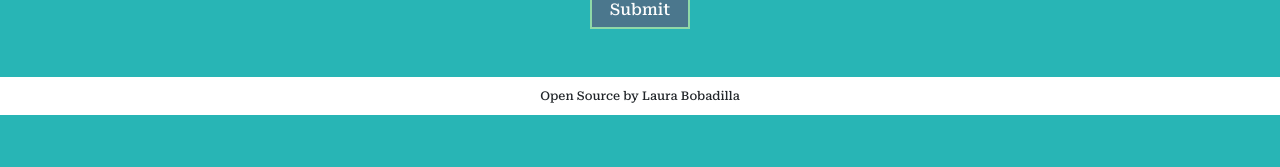
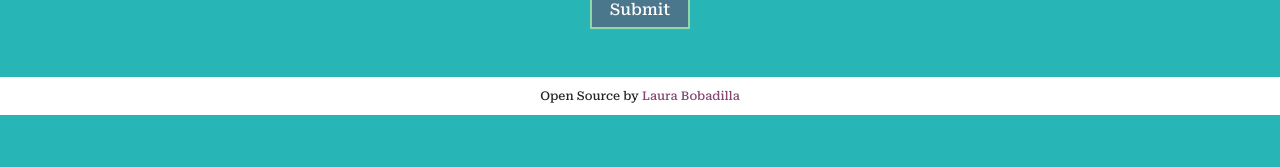
Before and after one commit to lkbobadi/dictionary-react-app, a React (Create React App) app: page / in a window 1280 px wide. Shown: the part 277-444 px from the top of the page. Built offline with nearby package versions, Linux system fonts and the light colour scheme; no server answers.

Commit message:
Footer CSS changed

```diff
--- a/src/App.css
+++ b/src/App.css
@@ -219,6 +219,11 @@ input[type="submit"]:hover {
   margin: 0 auto;
 }
 
+.footer a {
+  text-decoration: none;
+  color: var(--font-color);
+}
+
 .github-link {
   font-size: 12px;
 }
--- a/src/Search.js
+++ b/src/Search.js
@@ -68,7 +68,16 @@ export default function Search(props) {
           <Photos photos={photos} />
         </form>
         <div className='footer'>
-          Open Source by <span className='github-link'>Laura Bobadilla</span>
+          Open Source by{" "}
+          <span className='github-link'>
+            <a
+              href='https://github.com/lkbobadi/dictionary-react-app'
+              target='_blank'
+              rel='noreferrer'
+            >
+              Laura Bobadilla
+            </a>
+          </span>
         </div>
       </div>
     );
```
